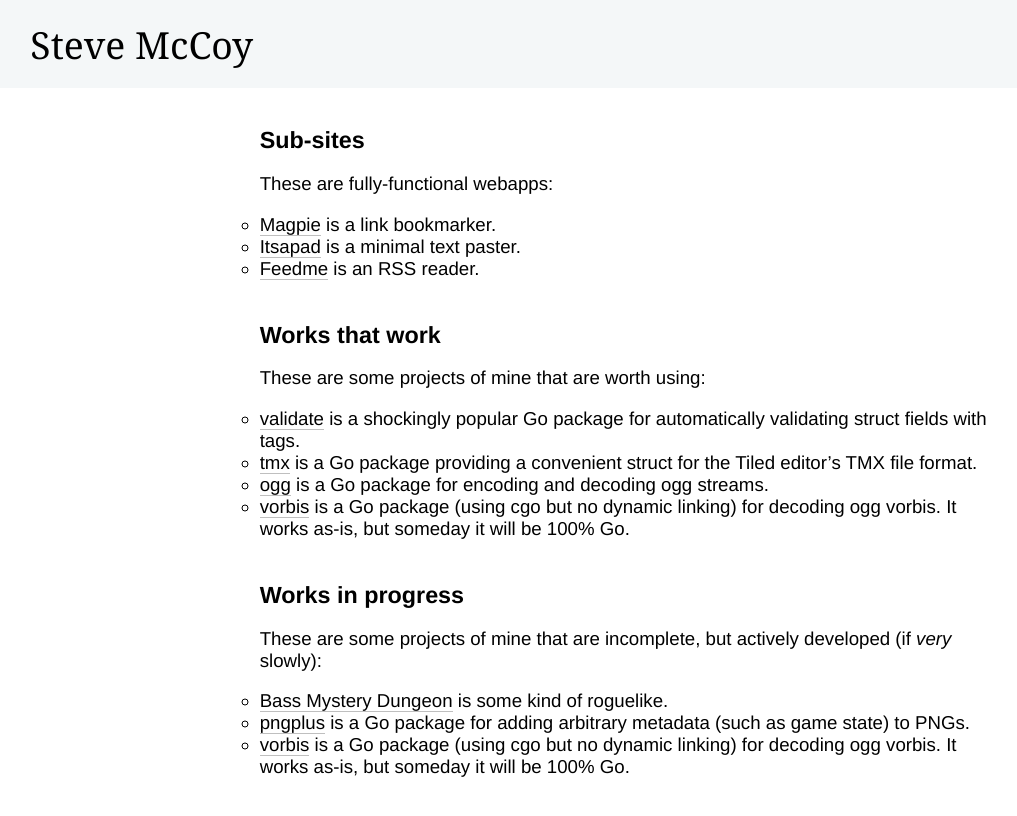
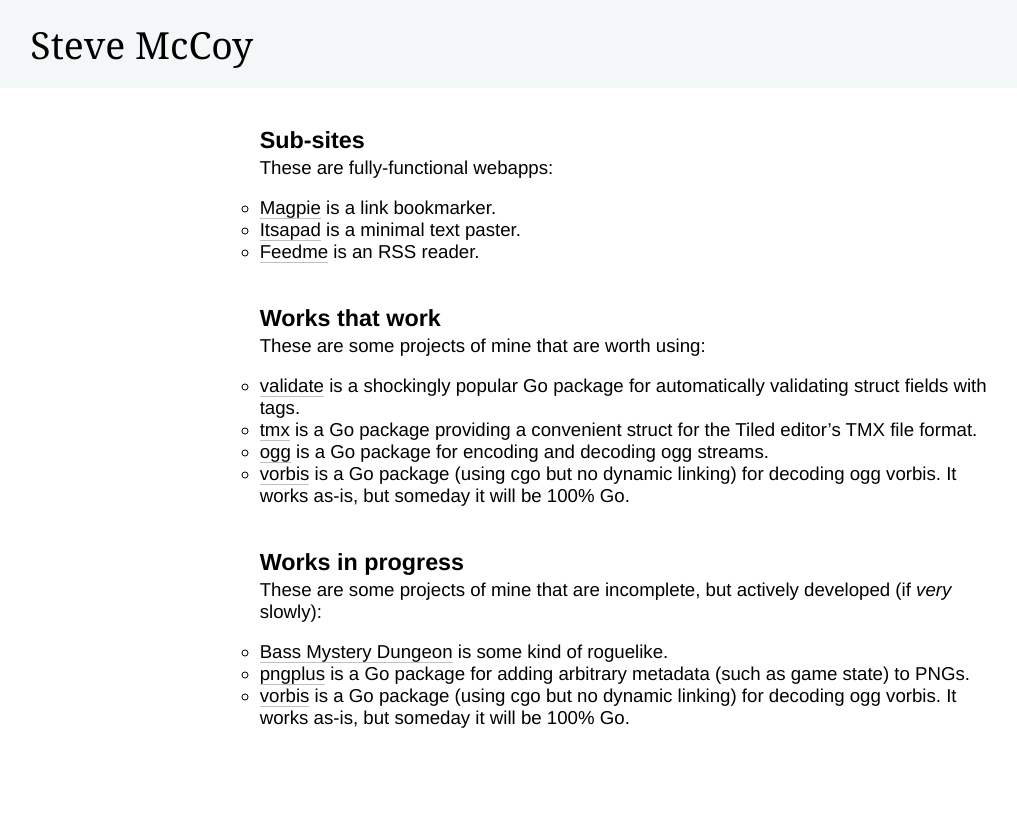
Before and after one commit to mccoyst/mccoyst.github.io, a Jekyll site: the page built from index.md, in a window 1280 px wide. Shown: the top 816 px of the page, without its empty margins (7-1024 px from the left). Built offline with Jekyll 4.4.1, drawn with Linux system fonts in a browser that asks for light colours.

Commit message:
Shrink space between h1 and p

```diff
--- a/style/stk5.css
+++ b/style/stk5.css
@@ -38,8 +38,12 @@ a:visited {
 h1 {
 	font-size: 125%;
 	padding-top: 1em;
+	margin-bottom: .1em;
 }
 
+h1 + p {
+	margin-top: .1em;
+}
 
 li {
 	list-style-type: circle;
```
